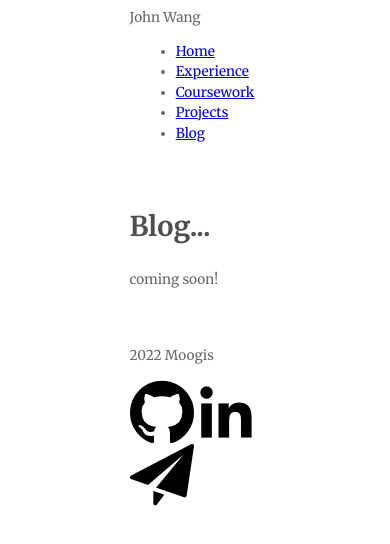
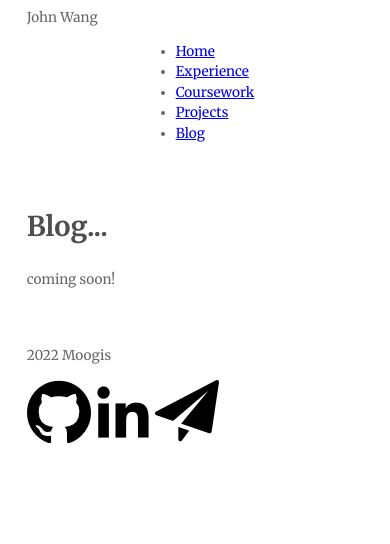
Before and after one commit to Jwing6872/personal-website, a Gatsby site: page /misc/blog in a window 390 px wide. Built offline with nearby package versions, Linux system fonts and the light colour scheme; Gatsby itself is replaced by a stand-in of ours.

Commit message:
Mobile optimized

```diff
--- a/src/components/css/layout.module.css
+++ b/src/components/css/layout.module.css
@@ -1,8 +1,15 @@
 @import './root.module.css';
+
+@media (max-width: 800px) {
+    :root {
+        --width: 90%;
+      }
+}
+
 
 .container {
     margin: auto;
-    max-width: 35%;
+    max-width: var(--width);
     font-family: 'merriweather';
     color: var(--light-gray);
     text-align: left;
--- a/src/components/css/root.module.css
+++ b/src/components/css/root.module.css
@@ -7,4 +7,5 @@
     --light-gray: #686767;
     --lightest-gray: #8a8a8a;
     --background: #fafafa;
+    --width: 35%;
 }
```
